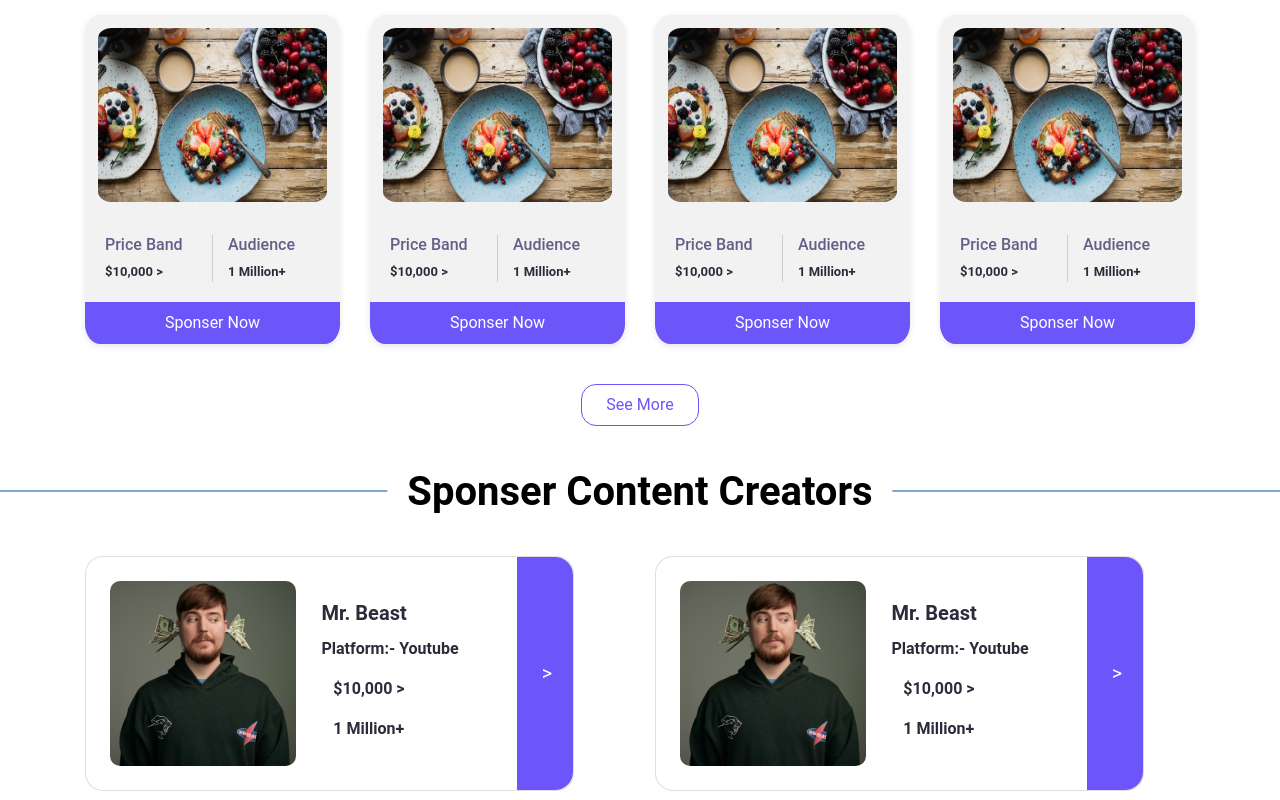
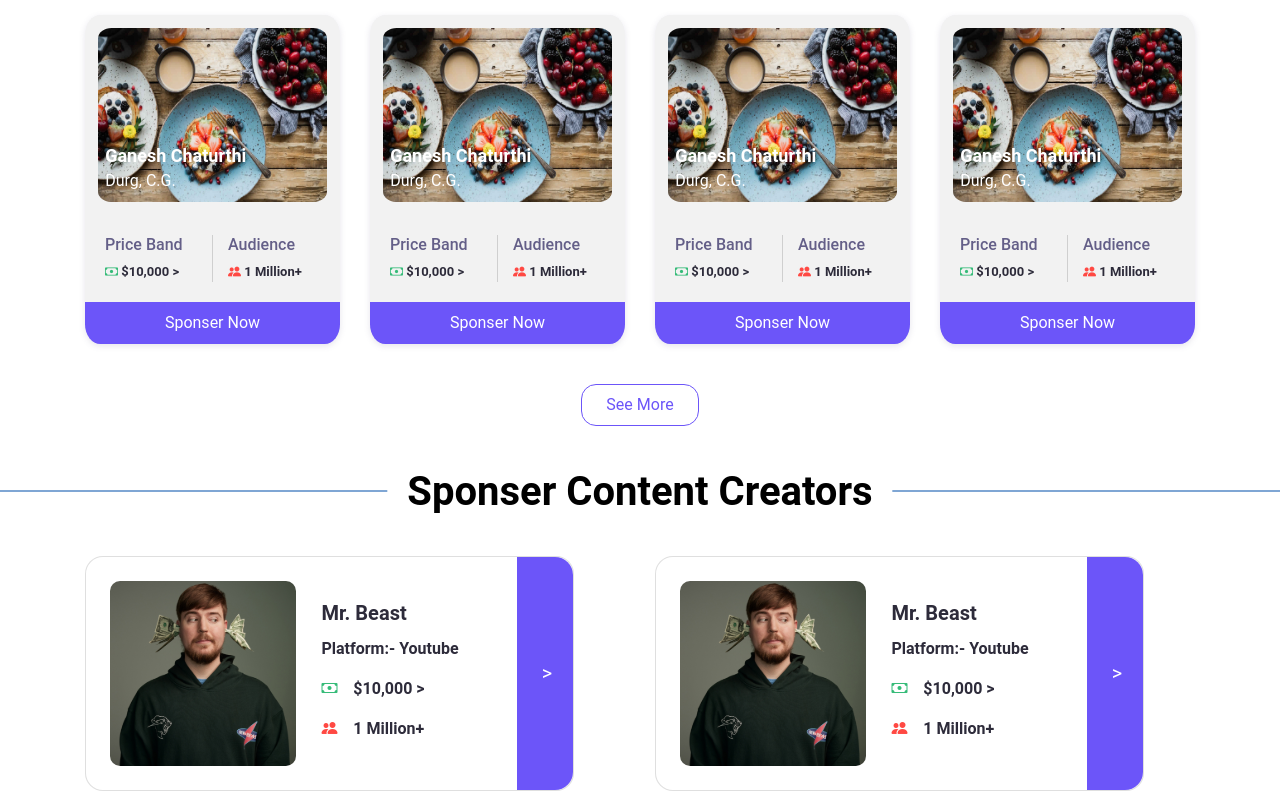
Before and after one commit to Mrshivam007/mysponsor, a React (Create React App) app: page / in a window 1280 px wide. Shown: the part 2880-3680 px from the top of the page. Built offline with nearby package versions, Linux system fonts and the light colour scheme.

Commit message:
Added text overlay

```diff
--- a/package.json
+++ b/package.json
@@ -8,7 +8,6 @@
     "@testing-library/user-event": "^13.5.0",
     "react": "^18.2.0",
     "react-dom": "^18.2.0",
-    "react-scripts": "5.0.1",
     "web-vitals": "^2.1.4"
   },
   "scripts": {
@@ -34,5 +33,8 @@
       "last 1 firefox version",
       "last 1 safari version"
     ]
+  },
+  "devDependencies": {
+    "react-scripts": "^5.0.1"
   }
 }
--- a/public/index.html
+++ b/public/index.html
@@ -15,6 +15,10 @@
       user's mobile device or desktop. See https://developers.google.com/web/fundamentals/web-app-manifest/
     -->
     <link rel="manifest" href="%PUBLIC_URL%/manifest.json" />
+    <link
+      rel="stylesheet"
+      href="https://cdn.jsdelivr.net/npm/bootstrap-icons@1.11.1/font/bootstrap-icons.css"
+    />
     <!--
       Notice the use of %PUBLIC_URL% in the tags above.
       It will be replaced with the URL of the `public` folder during the build.
--- a/src/components/Sponser/Sponser.jsx
+++ b/src/components/Sponser/Sponser.jsx
@@ -37,6 +37,12 @@
                     style={{ width: "100%" }}
                     className="sponser_card_img"
                   />
+                  <div class="text-overlay">
+                    <p className="text-lg font-weight-bold mb-0 ">
+                      Ganesh Chaturthi
+                    </p>
+                    <p>Durg, C.G.</p>
+                  </div>
                 </div>
               </div>
               <div className="body">
@@ -83,6 +89,12 @@
                     style={{ width: "100%" }}
                     className="sponser_card_img"
                   />
+                  <div class="text-overlay">
+                    <p className="text-lg font-weight-bold mb-0 ">
+                      Ganesh Chaturthi
+                    </p>
+                    <p>Durg, C.G.</p>
+                  </div>
                 </div>
               </div>
               <div className="body">
@@ -129,6 +141,12 @@
                     style={{ width: "100%" }}
                     className="sponser_card_img"
                   />
+                  <div class="text-overlay">
+                    <p className="text-lg font-weight-bold mb-0 ">
+                      Ganesh Chaturthi
+                    </p>
+                    <p>Durg, C.G.</p>
+                  </div>
                 </div>
               </div>
               <div className="body">
@@ -175,6 +193,12 @@
                     style={{ width: "100%" }}
                     className="sponser_card_img"
                   />
+                  <div class="text-overlay">
+                    <p className="text-lg font-weight-bold mb-0 ">
+                      Ganesh Chaturthi
+                    </p>
+                    <p>Durg, C.G.</p>
+                  </div>
                 </div>
               </div>
               <div className="body">
--- a/src/components/Sponser/sponser.css
+++ b/src/components/Sponser/sponser.css
@@ -13,16 +13,27 @@
     padding: 5%;
 }
 
-.sponser_card_img{
+.sponser_card_img {
     border-radius: 6%;
 }
 
-.cc_card_img{
-  width: 100%;
-  height: 186px;
-  border-radius: 6%;
+.cc_card_img {
+    width: 100%;
+    height: 186px;
+    border-radius: 6%;
 }
 
-.line{
+.line {
     margin: 5% 0% 5% 0%;
 }
+
+.text-overlay {
+    position: absolute;
+    top: 80%;
+    left: 54%;
+    width: 100%;
+    transform: translate(-50%, -50%);
+    color: white;
+    background-color: rgba(0, 0, 0, 0);
+    padding: 10px;
+}
```
Also changed, not shown: 1 other file (tests, documents, lock files or other folders).
